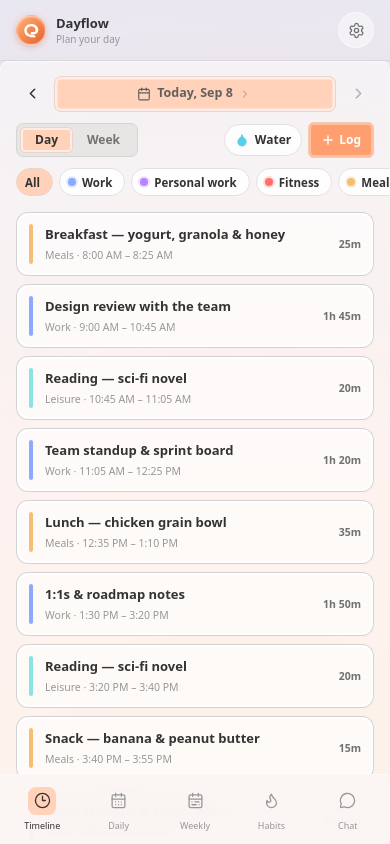
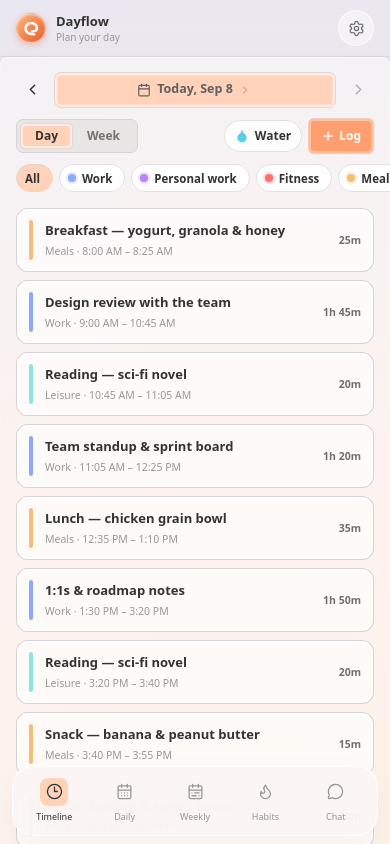
Before and after one commit to Mohamedkhaled420/dayflow-web, a Next.js app: page / in a window 390 px wide. Built offline with nearby package versions, Linux system fonts and the light colour scheme.

Commit message:
Polish mobile navigation and timeline

```diff
--- a/src/app/globals.css
+++ b/src/app/globals.css
@@ -375,6 +375,15 @@ body {
   filter: brightness(1.03);
 }
 
+.df-mobile-dock {
+  box-shadow: 0 12px 32px color-mix(in srgb, var(--df-panel-shadow) 42%, transparent), inset 0 1px 0 color-mix(in srgb, white 70%, transparent);
+  transition: transform 180ms cubic-bezier(0.22, 1, 0.36, 1), box-shadow 180ms ease;
+}
+
+.df-mobile-dock:has(button[aria-current="true"]) {
+  box-shadow: 0 14px 36px color-mix(in srgb, var(--df-panel-shadow) 48%, transparent), inset 0 1px 0 color-mix(in srgb, white 70%, transparent);
+}
+
 /* custom scrollbars */
 .df-scroll::-webkit-scrollbar {
   width: 8px;
@@ -533,7 +542,11 @@ select {
   }
 
   .df-window > .flex > .df-panel {
-    min-height: calc(100dvh - 112px);
+    min-height: calc(100dvh - 104px);
+  }
+
+  .df-mobile-dock {
+    bottom: max(0.5rem, env(safe-area-inset-bottom));
   }
 
   .df-timeline-header {
--- a/src/components/dayflow/AppShell.tsx
+++ b/src/components/dayflow/AppShell.tsx
@@ -73,7 +73,7 @@ export function AppShell() {
   return (
     <div className="df-window w-full min-h-[100dvh] overflow-x-hidden sm:p-[15px]">
       {/* mobile header */}
-      <header className="lg:hidden sticky top-0 z-40 flex items-center justify-between px-4 pt-[max(0.75rem,env(safe-area-inset-top))] pb-3 df-mobile-header">
+      <header className="lg:hidden sticky top-0 z-40 flex items-center justify-between px-4 pt-[max(0.65rem,env(safe-area-inset-top))] pb-2.5 df-mobile-header">
         <div className="flex items-center gap-2.5">
           <LogoBadge size={30} />
           <div>
@@ -138,7 +138,7 @@ export function AppShell() {
         </div>
       </div>
 
-      <nav aria-label="Mobile primary" className="lg:hidden fixed inset-x-0 bottom-0 z-50 flex items-center justify-around border-t border-white/60 bg-[color:var(--df-mobile-nav-fill)] px-1 pb-[max(0.35rem,env(safe-area-inset-bottom))] pt-1.5 backdrop-blur-xl">
+      <nav aria-label="Mobile primary" className="df-mobile-dock lg:hidden fixed inset-x-3 bottom-2 z-50 flex items-center justify-around rounded-[1.35rem] border border-white/70 bg-[color:var(--df-mobile-nav-fill)] px-1.5 pb-[max(0.35rem,env(safe-area-inset-bottom))] pt-1.5 backdrop-blur-xl">
         {TABS.filter((item) => item.id !== "settings").map((t) => (
           <button
             key={t.id}
--- a/src/components/dayflow/TimelineView.tsx
+++ b/src/components/dayflow/TimelineView.tsx
@@ -195,7 +195,7 @@ export function TimelineView() {
             ))}
           </div>
 
-          <div className="flex items-center gap-1.5">
+          <div className="df-timeline-actions flex items-center gap-1.5">
             <button
               onClick={quickWater}
               disabled={dayOffset !== 0}
@@ -482,7 +482,7 @@ function DayTimeline({
 
   return (
     <>
-      <div className="df-mobile-event-list df-scroll flex-1 overflow-y-auto px-4 pb-24" role="list" aria-label="Day timeline">
+      <div className="df-mobile-event-list df-scroll flex-1 overflow-y-auto px-4 pb-32" role="list" aria-label="Day timeline">
         {events.length === 0 ? (
           <div className="df-card mt-3 p-5 text-center">
             <p className="text-[13px] font-semibold" style={{ color: "var(--df-text-primary)" }}>Nothing tracked yet</p>
```
